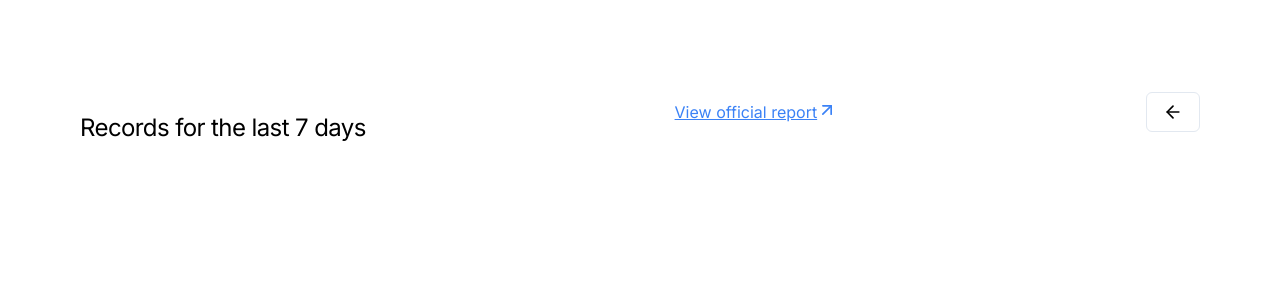
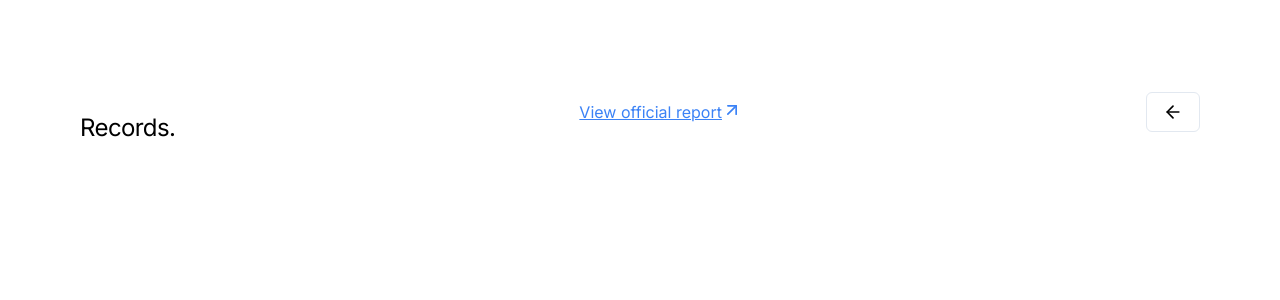
Before and after one commit to code-briomar/san-code, a Next.js app: page /view_summary in a window 1280 px wide. Shown: the top 300 px of the page. Built offline with nearby package versions, Linux system fonts and the light colour scheme; no server answers.

Commit message:
chore : Updated title to match records fetched.

```diff
--- a/src/app/view_summary/page.js
+++ b/src/app/view_summary/page.js
@@ -203,7 +203,8 @@ const ViewSummary = () => {
       <div className={"flex justify-between items-center"}>
         <h3 className={"mt-8 scroll-m-20 text-2xl tracking-tight"}>
           {/* Records for the last 7 days */}
-          Records for the last 7 days
+          {/* TEMPOARY */}
+          Records.
         </h3>
 
         <Link
```
